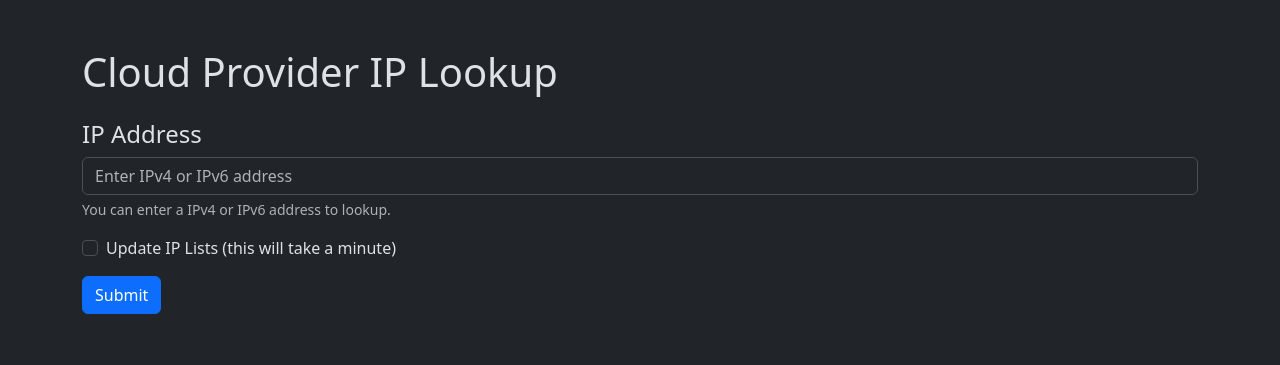
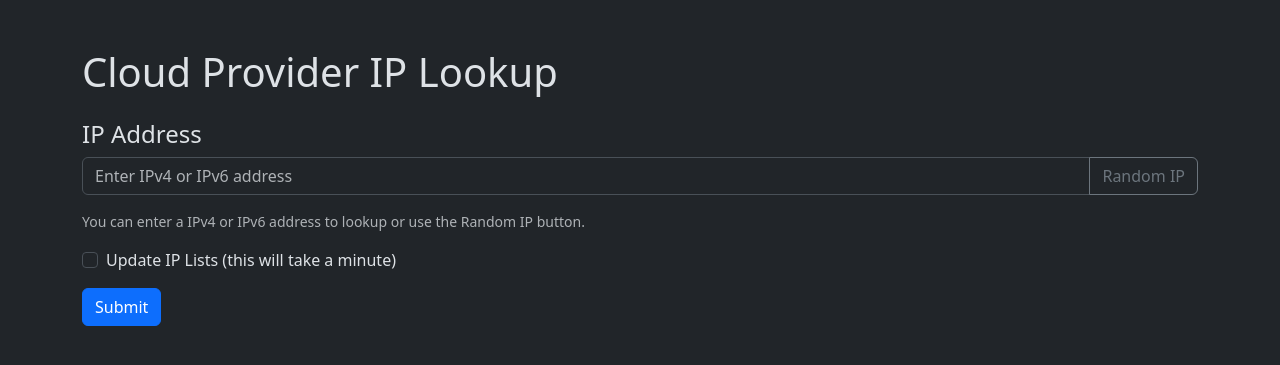
Before and after one commit to bradleyjlevine/CloudFinderWeb, a Flask app: page / in a window 1280 px wide. Shown: the top 365 px of the page. Run offline with Flask 3, Linux system fonts and the light colour scheme; parts of the project's set-up code (start-up, migrations or seed data) failed here and were passed over.

Commit message:
Add random IP selection feature
- Added backend endpoint to get a random IP address
- Added Random IP button to the UI
- Added JavaScript to fetch and display random IP with provider source
- Shows provider source under the input field when random IP is selected

🤖 Generated with [Claude Code](https://claude.ai/code)

Co-Authored-By: Claude <noreply@anthropic.com>

```diff
--- a/cloudfinderweb/app/web/routes.py
+++ b/cloudfinderweb/app/web/routes.py
@@ -4,9 +4,11 @@ Web routes for CloudFinderWeb.
 
 from flask import Blueprint, render_template, request, redirect, url_for, jsonify, current_app
 import asyncio
+import random
 
 from ..utils.ip_utils import is_valid_ip
 from ..providers import provider_registry
+from ..models.ip_range import IPRangeTree
 
 # Create blueprint
 web = Blueprint('web', __name__)
@@ -16,6 +18,42 @@ web = Blueprint('web', __name__)
 def index():
     """Render the main page."""
     return render_template('page.html')
+
+
+@web.route('/random-ip', methods=['GET'])
+def random_ip():
+    """Return a randomly selected valid IP address with its source."""
+    try:
+        # Get all providers
+        all_providers = provider_registry.get_all_providers()
+
+        # Skip empty providers and select a random provider
+        valid_providers = [p for p in all_providers if p.range_count() > 0]
+        if not valid_providers:
+            return jsonify({'error': 'No IP ranges available'}), 404
+
+        selected_provider = random.choice(valid_providers)
+
+        # Get a random IP range from the selected provider
+        ip_ranges = list(selected_provider.ip_ranges.ranges.keys())
+        if not ip_ranges:
+            return jsonify({'error': f'No IP ranges in {selected_provider.display_name}'}), 404
+
+        selected_range = random.choice(ip_ranges)
+
+        # For CIDR ranges, take the network address (first IP in range)
+        # This is a simplification - in a real implementation, you might want to pick a random IP within the range
+        ip = str(selected_range.network_address)
+
+        return jsonify({
+            'ip': ip,
+            'provider': selected_provider.display_name
+        })
+    except Exception as e:
+        import traceback
+        print(f"Error getting random IP: {str(e)}")
+        print(traceback.format_exc())
+        return jsonify({'error': f'An unexpected error occurred: {str(e)}'}), 500
 
 
 @web.route('/submission', methods=['POST'])
--- a/cloudfinderweb/templates/page.html
+++ b/cloudfinderweb/templates/page.html
@@ -17,8 +17,12 @@
                     <label for="ip-input" class="h4 form-label">
                         IP Address
                     </label>
-                    <input id="ip-input" class="form-control" type="text" name="ip" placeholder="Enter IPv4 or IPv6 address">
-                    <div id="ip-help" class="form-text">You can enter a IPv4 or IPv6 address to lookup.</div>
+                    <div class="input-group mb-3">
+                        <input id="ip-input" class="form-control" type="text" name="ip" placeholder="Enter IPv4 or IPv6 address">
+                        <button class="btn btn-outline-secondary" type="button" id="random-ip-btn">Random IP</button>
+                    </div>
+                    <div id="ip-help" class="form-text">You can enter a IPv4 or IPv6 address to lookup or use the Random IP button.</div>
+                    <div id="ip-source" class="form-text text-info" style="display: none;"></div>
                 </div>
                 <div class="mb-3 form-check">
                     <input class="form-check-input" type="checkbox" name="updatelists" value="yes" id="updatelists">
@@ -40,6 +44,47 @@
                 const form = document.querySelector('form');
                 const resultsDiv = document.getElementById('results');
                 const resultsContent = document.getElementById('results-content');
+                const randomIpBtn = document.getElementById('random-ip-btn');
+                const ipInput = document.getElementById('ip-input');
+                const ipSource = document.getElementById('ip-source');
+
+                // Clear the IP source when user changes the IP manually
+                ipInput.addEventListener('input', function() {
+                    ipSource.style.display = 'none';
+                });
+
+                // Random IP button functionality
+                randomIpBtn.addEventListener('click', function() {
+                    // Show loading state
+                    randomIpBtn.disabled = true;
+                    randomIpBtn.innerHTML = '<span class="spinner-border spinner-border-sm" role="status" aria-hidden="true"></span> Loading...';
+
+                    // Fetch a random IP
+                    fetch('/random-ip')
+                        .then(response => response.json())
+                        .then(data => {
+                            if (data.error) {
+                                console.error('Error fetching random IP:', data.error);
+                                alert('Could not fetch random IP: ' + data.error);
+                            } else {
+                                // Set the IP in the input field
+                                ipInput.value = data.ip;
+
+                                // Display the source
+                                ipSource.style.display = 'block';
+                                ipSource.textContent = `IP from ${data.provider}`;
+                            }
+                        })
+                        .catch(error => {
+                            console.error('Error:', error);
+                            alert('Failed to fetch random IP');
+                        })
+                        .finally(() => {
+                            // Reset button state
+                            randomIpBtn.disabled = false;
+                            randomIpBtn.innerHTML = 'Random IP';
+                        });
+                });
 
                 form.addEventListener('submit', function(e) {
                     e.preventDefault();
```
